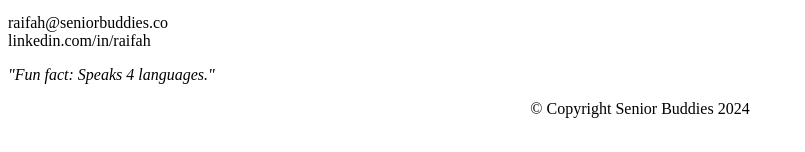
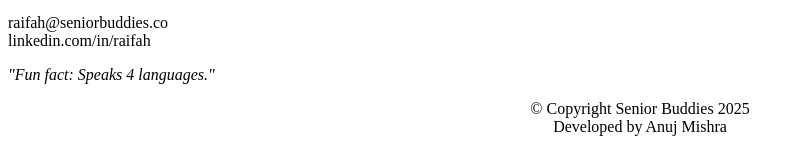
Before and after one commit to anujmish1229/anujmish1229.github.io, a PHP site: page /about/index.php in a window 1280 px wide. Shown: the part 1914-2066 px from the top of the page, without its empty margins (0-805 px from the left). Before the commit the page ends 2032 px from the top, so only its background shows below. Run offline with PHP 8.4, Linux system fonts and the light colour scheme; some libraries are stand-ins or nearby versions.

Commit message:
Update footer.php

```diff
--- a/footer.php
+++ b/footer.php
@@ -1,6 +1,6 @@
 <footer>
     <center>
-        <p>&copy; Copyright Senior Buddies 2024</p>
+        <p>&copy; Copyright Senior Buddies 2025<br>Developed by Anuj Mishra</p>
     </center>
 </footer>
 <script src="index.js"></script>
```
